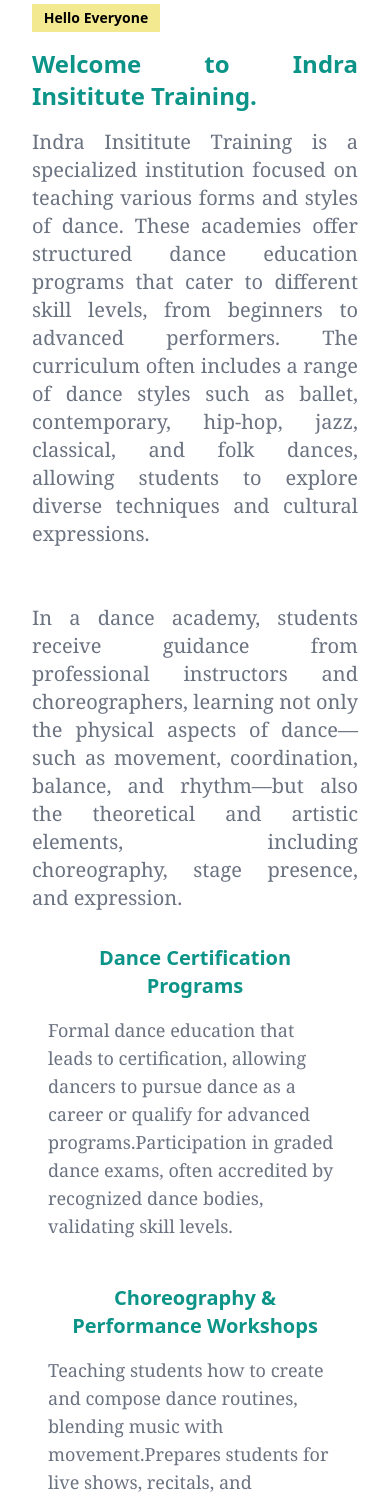
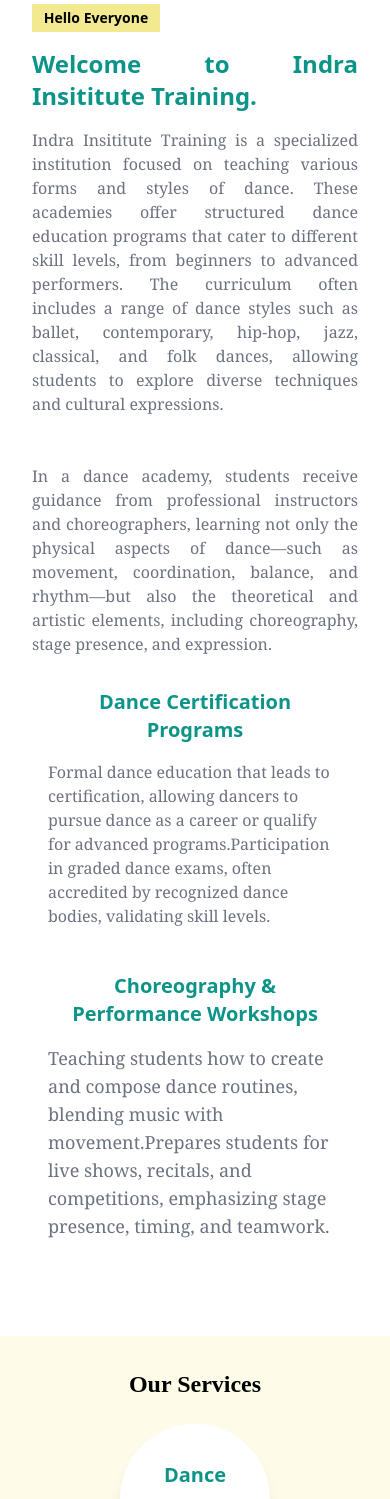
Before and after one commit to kkalaimathi/indrainstitute, a Next.js app: page / in a window 390 px wide. Shown: the part 1500-2999 px from the top of the page. Built offline with nearby package versions, Linux system fonts and the light colour scheme.

Commit message:
styles changes are done

```diff
--- a/src/app/components/about us.tsx
+++ b/src/app/components/about us.tsx
@@ -16,7 +16,7 @@ const Aboutus = () => {
 
     return (
         <section id="about"><br />
-            <div className="caveat text-2xl lg:text-7xl  text-black font-bold mt-6 mb-0 text-center">About Us</div>
+            <div className="caveat text-2xl lg:text-7xl  text-black font-extrabold mt-6 mb-0 text-center">About Us</div>
             <div className="container mx-auto p-4">
 
                 <div className="md:grid md:grid-cols-2 gap-4 mt-8">
@@ -39,7 +39,7 @@ const Aboutus = () => {
                             <div>
                                 <h2 className="text-sm text-black bg-[#f3e990] w-32 p-1 text-center font-bold mb-4">Hello Everyone</h2>
                                 <h2 className="lg:text-4xl text-2xl text-justify text-teal-600 font-bold mb-4">Welcome to Indra Insititute Training.</h2>
-                                <p className="text-xl text-justify font-serif text-gray-500">
+                                <p className="text-base lg:text-xl text-justify font-serif text-gray-500">
                                     Indra Insititute Training is a specialized institution focused on teaching various forms and styles of dance. These academies offer structured dance education programs that cater to different skill levels, from beginners to advanced performers. The curriculum often includes a range of dance styles such as ballet, contemporary, hip-hop, jazz, classical, and folk dances, allowing students to explore diverse techniques and cultural expressions.
                                     <br /><br /><br />In a dance academy, students receive guidance from professional instructors and choreographers, learning not only the physical aspects of dance—such as movement, coordination, balance, and rhythm—but also the theoretical and artistic elements, including choreography, stage presence, and expression.
 
@@ -50,7 +50,7 @@ const Aboutus = () => {
                             {/* First Column */}
                             <div className="flex flex-col">
                                 <h3 className="text-xl text-teal-600 text-center lg:text-left  font-bold mb-4">Dance Certification Programs</h3>
-                                <p className="text-lg  text-gray-500 font-serif w-full">Formal dance education that leads to certification, allowing dancers to pursue dance as a career or qualify for advanced programs.Participation in graded dance exams, often accredited by recognized dance bodies, validating skill levels.</p>
+                                <p className="text-base lg:text-lg  text-gray-500 font-serif w-full">Formal dance education that leads to certification, allowing dancers to pursue dance as a career or qualify for advanced programs.Participation in graded dance exams, often accredited by recognized dance bodies, validating skill levels.</p>
                             </div>
 
                             {/* Second Column */}
--- a/src/app/components/blog.tsx
+++ b/src/app/components/blog.tsx
@@ -16,7 +16,7 @@ const Blog = () => {
     return (
         <section id="blog" className="py-8">
             <br />
-            <h2 className=" caveat text-4xl text-center text-yellow-600 font-bold mb-6">
+            <h2 className=" caveat text-3xl lg:text-4xl text-center text-yellow-600 font-bold mb-6">
                 Indra Academy Routine Schedule Weekly
                 <br />
                 <span className="caveat font-serif text-yellow-600"> For Kids</span>
@@ -40,7 +40,7 @@ const Blog = () => {
                 </div>
             </div>
             <br /><br />
-            <h2 className=" caveat text-4xl text-center text-yellow-600 font-bold mb-6">
+            <h2 className=" caveat text-3xl lg:text-4xl text-center text-yellow-600 font-bold mb-6">
                 Indra Academy Routine Schedule Weekly
                 <br />
                 <span className="caveat font-serif text-yellow-600"> For Parents</span>
--- a/src/app/components/footer.tsx
+++ b/src/app/components/footer.tsx
@@ -10,7 +10,7 @@ const Footer = () => {
                 <div className="flex flex-col md:flex-row justify-between items-center">
                     <div className="text-center md:text-left mb-4 md:mb-0">
                         <h1 className="text-2xl lg:text-4xl font-bold caveat">Indra Insiti  tute Of Training</h1>
-                        <p className="text-sm text-red-500">Your gateway to knowledge and skills.</p>
+                        <p className="text-sm font-semibold  text-red-500">Your gateway to knowledge and skills.</p>
                     </div>
                     <br />
                     <nav className="mb-4 md:mb-0 caveat">
--- a/src/app/components/services.tsx
+++ b/src/app/components/services.tsx
@@ -12,7 +12,7 @@ const serviceImages = [
 const Services = () => {
     return (
         <section className="py-8 bg-yellow-50">
-            <h2 className="caveat text-7xl text-center text-black font-bold mb-6">Our Services</h2>
+            <h2 className="caveat text-2xl lg:text-7xl text-center text-black font-bold mb-6">Our Services</h2>
             <div className="container mx-auto flex flex-col items-center">
                 {/* First Row with 5 Circular Columns */}
                 <div className="grid grid-cols-1 md:grid-cols-5 gap-6 mb-8">
```
